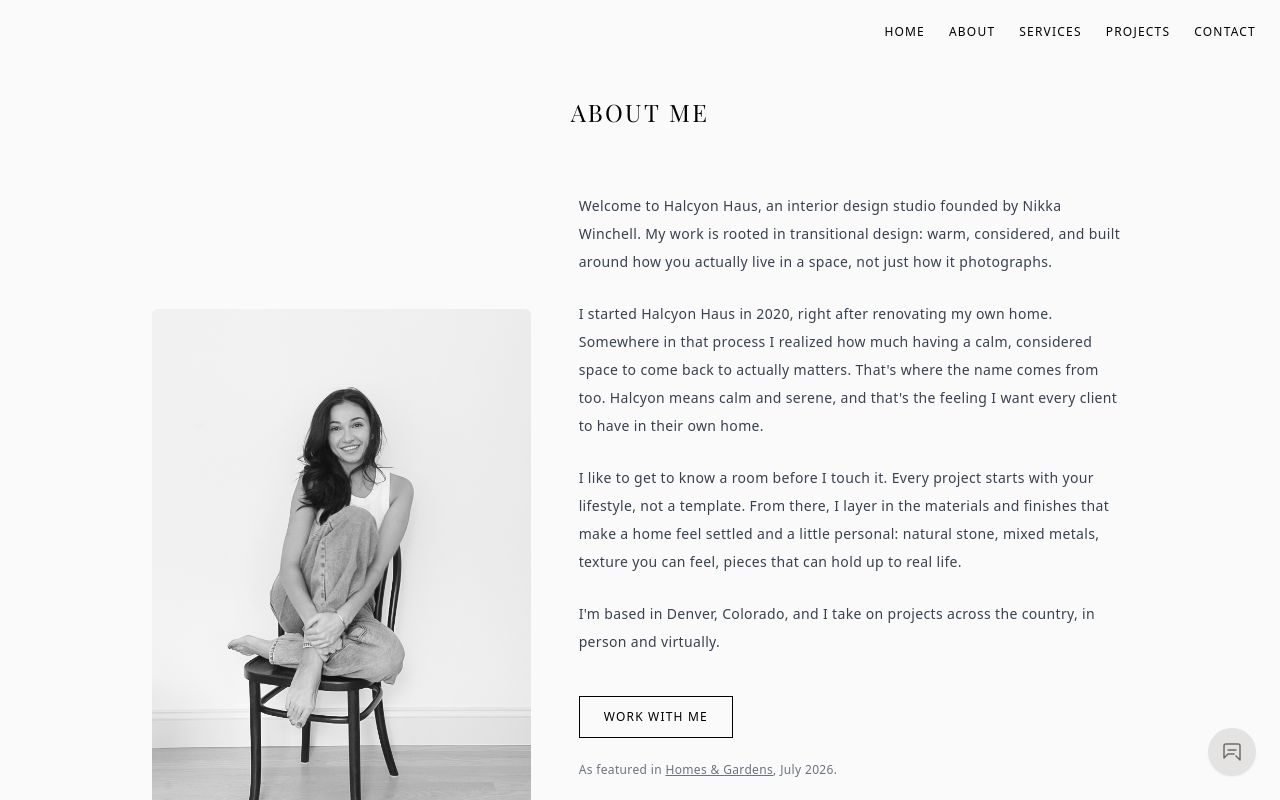
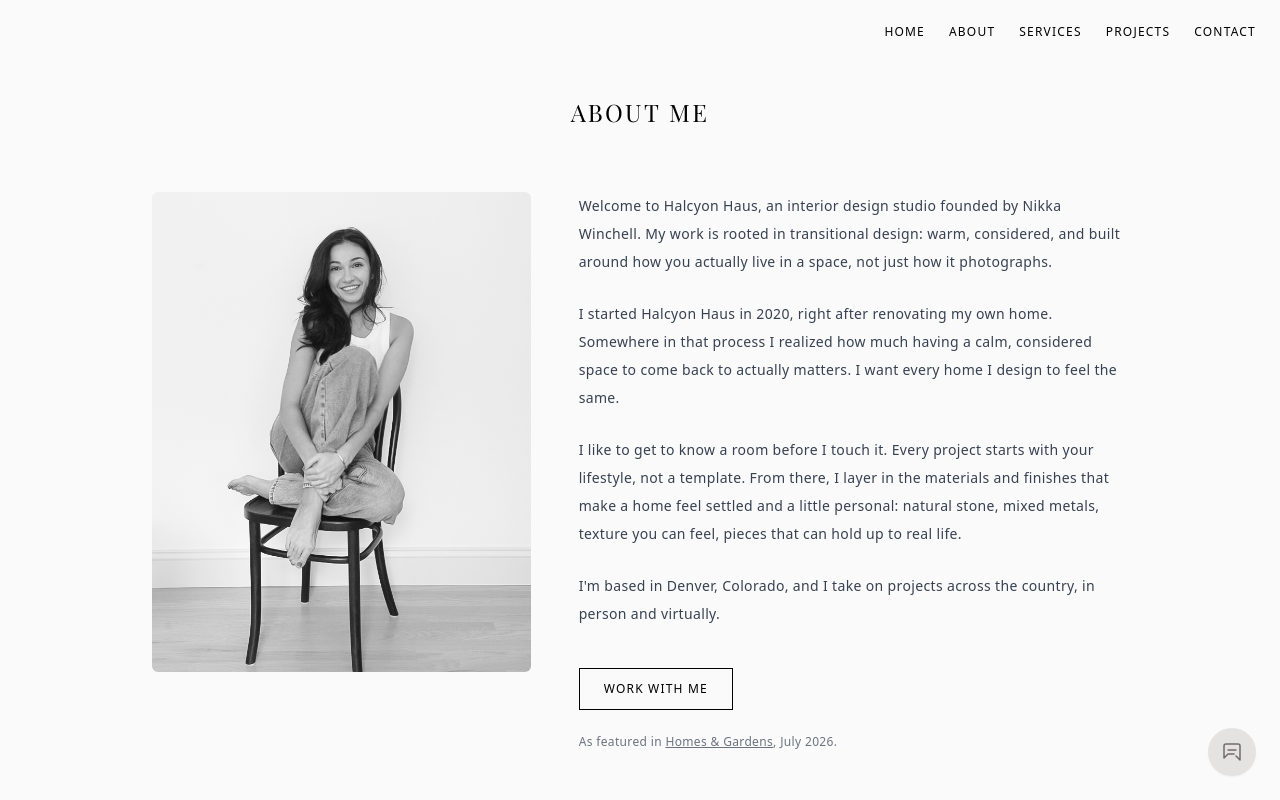
Before and after one commit to HalcyonHaus/halcyonhaus-site, a Next.js app: page /about in a window 1280 px wide. Shown: the top 800 px of the page. Built offline with nearby package versions, Linux system fonts and the light colour scheme.

Commit message:
Update about.js

```diff
--- a/pages/about.js
+++ b/pages/about.js
@@ -46,12 +46,12 @@ export default function AboutPage() {
           ABOUT ME
         </h1>
 
-        <div className="mt-16 grid grid-cols-1 md:grid-cols-12 gap-12 items-center">
-          <div className="md:col-span-5 flex justify-center">
+        <div className="mt-16 grid grid-cols-1 md:grid-cols-12 gap-12 items-start">
+          <div className="md:col-span-5 flex justify-center md:sticky md:top-24">
             <img
               src="/images/DSC02864.JPG"
               alt="Nikka Winchell"
-              className="w-[20rem] md:w-[24rem] h-auto rounded-md object-cover"
+              className="w-[20rem] md:w-[24rem] h-[26rem] md:h-[30rem] rounded-md object-cover"
             />
           </div>
           <div className="md:col-span-7 text-sm leading-7 tracking-wide font-inter text-gray-700 space-y-6">
@@ -59,7 +59,7 @@ export default function AboutPage() {
               Welcome to Halcyon Haus, an interior design studio founded by Nikka Winchell. My work is rooted in transitional design: warm, considered, and built around how you actually live in a space, not just how it photographs.
             </p>
             <p>
-              I started Halcyon Haus in 2020, right after renovating my own home. Somewhere in that process I realized how much having a calm, considered space to come back to actually matters. That's where the name comes from too. Halcyon means calm and serene, and that's the feeling I want every client to have in their own home.
+              I started Halcyon Haus in 2020, right after renovating my own home. Somewhere in that process I realized how much having a calm, considered space to come back to actually matters. I want every home I design to feel the same.
             </p>
             <p>
               I like to get to know a room before I touch it. Every project starts with your lifestyle, not a template. From there, I layer in the materials and finishes that make a home feel settled and a little personal: natural stone, mixed metals, texture you can feel, pieces that can hold up to real life.
```
